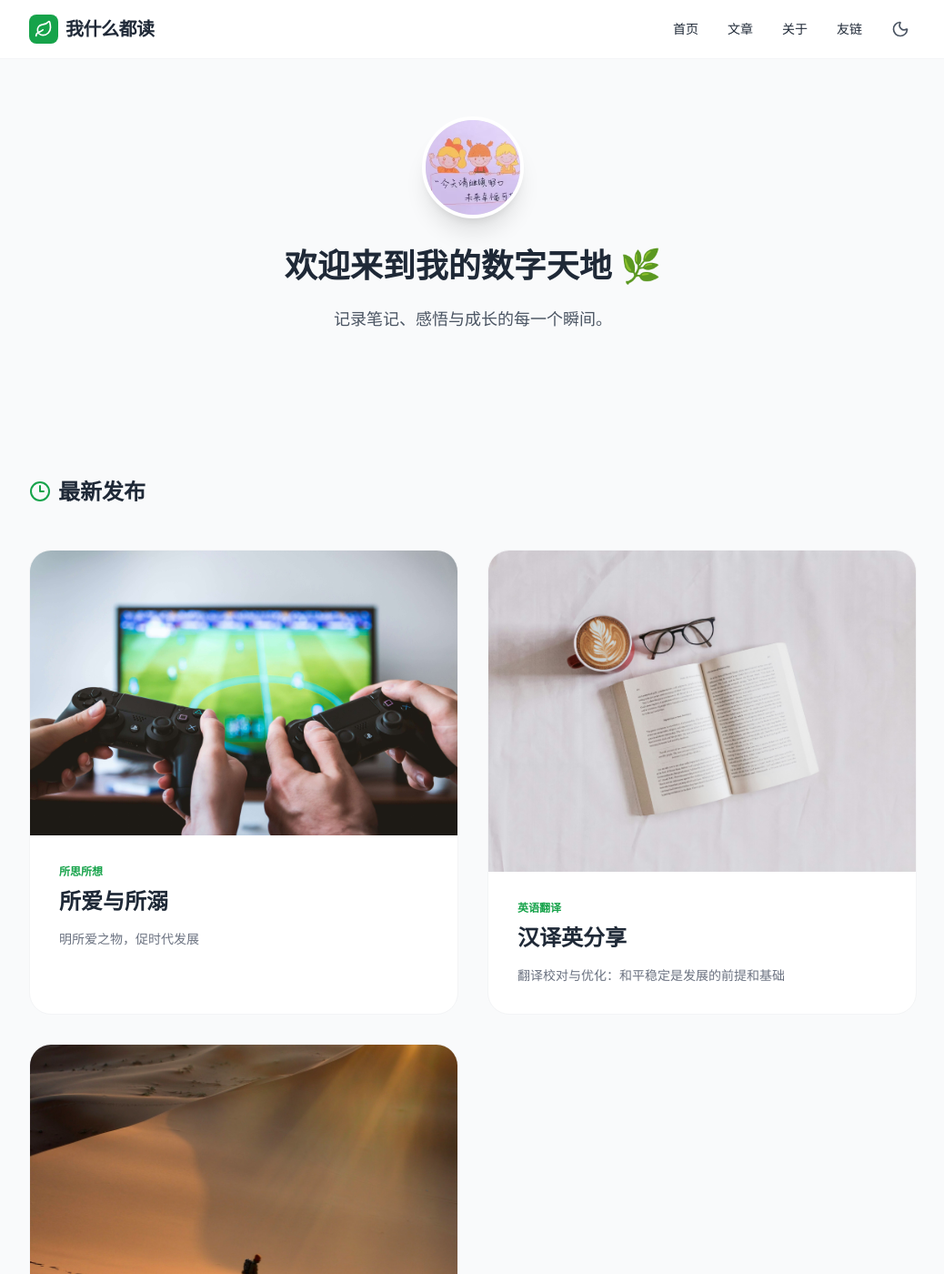
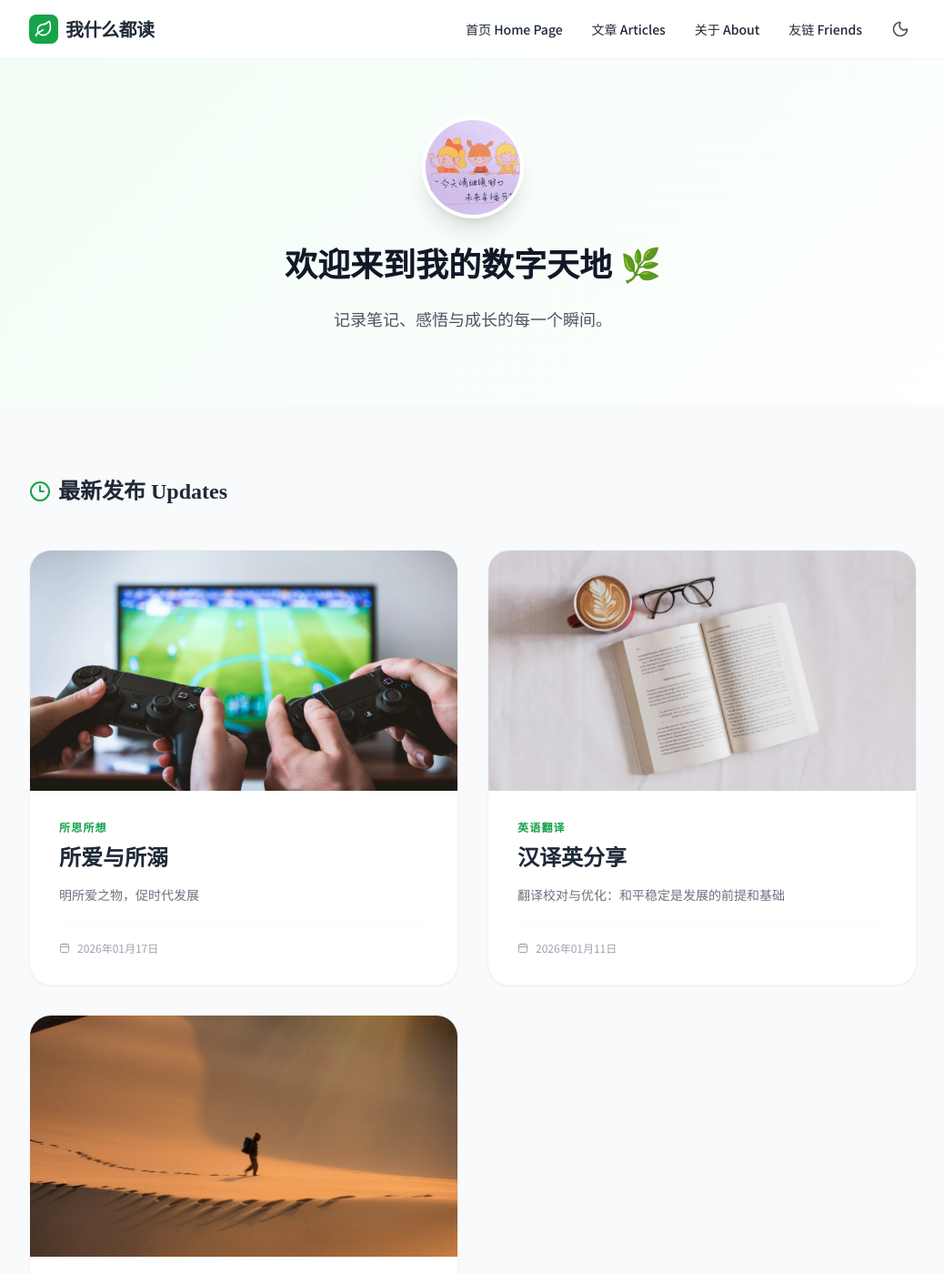
Before and after one commit to whydoIneedaname-cyber/whydoIneedaname-cyber.github.io, a Jekyll site: the page built from index.html, in a window 1280 px wide and 1400 px high. Shown: the whole window at 91% size, without its empty margins (120-1158 px from the left). Built offline with Jekyll 4.4.1, drawn with Linux system fonts in a browser that asks for light colours; nearby versions of some CDN libraries; some of the changed text lies outside the part shown.

```diff
--- a/index.html
+++ b/index.html
@@ -7,54 +7,52 @@
     <meta charset="UTF-8">
     <meta name="viewport" content="width=device-width, initial-scale=1.0">
 
-    <!-- 1. 优先级最高：DNS 预解析 -->
+    <!-- 性能优化：DNS 预解析 -->
     <link rel="dns-prefetch" href="//cdn.tailwindcss.com">
     <link rel="dns-prefetch" href="//fonts.googleapis.com">
     <link rel="dns-prefetch" href="//unpkg.com">
 
     <title>我什么都读的个人空间</title>
 
-    <!-- 2. 核心 CSS (Tailwind) -->
+    <!-- 核心框架 -->
     <script src="https://cdn.tailwindcss.com"></script>
     <script>
         tailwind.config = { darkMode: 'class' }
-        // 立即执行：防止暗黑模式闪屏
         if (localStorage.theme === 'dark' || (!('theme' in localStorage) && window.matchMedia('(prefers-color-scheme: dark)').matches)) {
             document.documentElement.classList.add('dark')
-        } else {
-            document.documentElement.classList.remove('dark')
         }
     </script>
 
     <style>
-        /* 3. 字体优化策略：先使用系统字体，异步加载 Google Fonts */
-        /* 回退字体顺序：系统宋体 -> 华文宋体 -> 衬线体 */
-        .font-serif-custom {
-            font-family: "Noto Serif SC", "Songti SC", "STSong", "SimSun", serif;
+        @import url('https://fonts.googleapis.com/css2?family=Noto+Serif+SC:wght@700&family=Noto+Sans+SC:wght@400;500&display=swap');
+
+        body {
+            font-family: 'Noto Sans SC', sans-serif;
+            -webkit-font-smoothing: antialiased;
         }
-        .font-sans-custom {
-            font-family: "Noto Sans SC", -apple-system, BlinkMacSystemFont, "Segoe UI", Helvetica, Arial, sans-serif;
-        }
+        h1, h2 { font-family: 'Noto Serif SC', serif; }
 
-        body { @extend .font-sans-custom; transition: opacity 0.3s ease; }
-        h1, h2 { @extend .font-serif-custom; }
+        /* 隐藏文章的过渡效果 */
+        .post-hidden { display: none; opacity: 0; transform: translateY(10px); transition: all 0.5s ease; }
+        .post-visible { display: flex !important; opacity: 1; transform: translateY(0); }
 
-        /* 防止图片加载时的容器塌陷 */
-        .aspect-video-placeholder { aspect-ratio: 16 / 9; background-color: #f3f4f6; }
-        .dark .aspect-video-placeholder { background-color: #1f2937; }
+        .img-container { aspect-ratio: 16 / 9; background-color: #f3f4f6; position: relative; overflow: hidden; }
+        .dark .img-container { background-color: #1f2937; }
 
-        /* 菜单动画：优化性能，使用 transform 而非 margin/padding */
-        #mobileMenu { visibility: hidden; opacity: 0; transform: translateY(-10px); transition: all 0.3s cubic-bezier(0.4, 0, 0.2, 1); }
+        .bg-soft-green { background: linear-gradient(135deg, #f0fdf4 0%, #ffffff 100%); }
+        .dark .bg-soft-green { background: linear-gradient(135deg, #064e3b 0%, #111827 100%); }
+
+        #mobileMenu { visibility: hidden; opacity: 0; transform: translateY(-10px); transition: all 0.3s ease; }
         #mobileMenu.active { visibility: visible; opacity: 1; transform: translateY(0); }
     </style>
 
-    <!-- 4. 异步加载非核心字体 -->
+    <!-- 异步加载字体 -->
     <link rel="stylesheet" href="https://fonts.googleapis.com/css2?family=Noto+Serif+SC:wght@700&family=Noto+Sans+SC:wght@400;500&display=swap" media="print" onload="this.media='all'">
-
     <script src="https://cloud.umami.is/script.js" data-website-id="f291870c-3549-4f53-a1c1-5f740bdae6bd"></script>
 </head>
 <body class="bg-gray-50 dark:bg-gray-900 text-gray-800 dark:text-gray-100">
 
+    <!-- 导航栏 -->
     <nav class="fixed w-full bg-white/90 dark:bg-gray-900/90 backdrop-blur-md border-b border-gray-100 dark:border-gray-800 z-[60]">
         <div class="max-w-5xl mx-auto px-6 h-16 flex items-center justify-between">
             <a href="/" class="flex items-center space-x-2">
@@ -63,13 +61,12 @@
                 </div>
                 <span class="text-xl font-bold tracking-tight">我什么都读</span>
             </a>
-
             <div class="flex items-center space-x-2">
                 <div class="hidden md:flex space-x-8 text-sm font-medium mr-4">
-                    <a href="/" class="hover:text-green-600">首页</a>
-                    <a href="#posts" class="hover:text-green-600">文章</a>
-                    <a href="#about" class="hover:text-green-600">关于</a>
-                    <a href="/friends/" class="hover:text-green-600">友链</a>
+                    <a href="/" class="hover:text-green-600">首页 Home Page</a>
+                    <a href="#posts" class="hover:text-green-600">文章 Articles</a>
+                    <a href="#about" class="hover:text-green-600">关于 About</a>
+                    <a href="/friends/" class="hover:text-green-600">友链 Friends</a>
                 </div>
                 <button id="themeToggle" class="p-2 rounded-xl hover:bg-gray-200 dark:hover:bg-gray-800 transition-all">
                     <i data-lucide="sun" class="hidden dark:block w-5 h-5 text-yellow-400"></i>
@@ -82,7 +79,7 @@
         </div>
     </nav>
 
-    <!-- 手机导航层 (非透明，确保清晰) -->
+    <!-- 手机导航层 -->
     <div id="mobileMenu" class="fixed inset-0 bg-white dark:bg-gray-950 z-[100] flex flex-col items-center justify-center space-y-10 md:hidden">
         <button id="closeMenu" class="absolute top-8 right-8 p-3"><i data-lucide="x" class="w-10 h-10"></i></button>
         <nav class="flex flex-col items-center space-y-8 text-3xl font-bold">
@@ -94,50 +91,82 @@
     </div>
 
     <header class="bg-soft-green pt-32 pb-20 px-6 text-center">
-        <div class="w-28 h-28 rounded-full border-4 border-white dark:border-gray-800 shadow-xl overflow-hidden mx-auto mb-8 bg-gray-200">
-            <img src="{{ '/avatar.jpg' | relative_url }}" alt="头像" class="w-full h-full object-cover" loading="eager">
+        <div class="w-28 h-28 rounded-full border-4 border-white dark:border-gray-800 shadow-xl overflow-hidden mx-auto mb-8 bg-gray-100">
+            <img src="{{ '/avatar.jpg' | relative_url }}" alt="头像" class="w-full h-full object-cover">
         </div>
-        <h1 class="text-4xl font-bold mb-6">欢迎来到我的数字天地 🌿</h1>
+        <h1 class="text-4xl font-bold mb-6 text-gray-900 dark:text-white">欢迎来到我的数字天地 🌿</h1>
         <p class="text-lg text-gray-600 dark:text-gray-400 max-w-lg mx-auto">记录笔记、感悟与成长的每一个瞬间。</p>
     </header>
 
+    <!-- 文章列表部分 -->
     <main id="posts" class="max-w-5xl mx-auto px-6 py-20">
         <h2 class="text-2xl font-bold mb-12 flex items-center gap-2">
-            <i data-lucide="clock-3" class="w-6 h-6 text-green-600"></i>最新发布
+            <i data-lucide="clock-3" class="w-6 h-6 text-green-600"></i>
+            最新发布 Updates
         </h2>
-        <div class="grid md:grid-cols-2 gap-8">
+
+        <div id="postContainer" class="grid md:grid-cols-2 gap-8">
             {% for post in site.posts %}
-            <article class="bg-white dark:bg-gray-800 rounded-3xl border border-gray-100 dark:border-gray-700 overflow-hidden hover:shadow-xl transition-all duration-300 flex flex-col">
-                <div class="aspect-video-placeholder">
+            <!-- 使用 loop.index 判断是否为前 4 篇 -->
+            <article class="article-card bg-white dark:bg-gray-800 rounded-3xl border border-gray-100 dark:border-gray-700 overflow-hidden hover:shadow-xl transition-all duration-300 flex flex-col {% if forloop.index > 4 %}post-hidden{% endif %} shadow-sm">
+                <div class="img-container">
                     {% if post.image %}
                     <img src="{{ post.image | relative_url }}" loading="lazy" class="w-full h-full object-cover" alt="{{ post.title }}">
                     {% else %}
                     <div class="w-full h-full flex items-center justify-center text-gray-200 dark:text-gray-700"><i data-lucide="image" class="w-12 h-12"></i></div>
                     {% endif %}
                 </div>
-                <div class="p-8">
-                    <div class="text-xs font-bold text-green-600 mb-2 uppercase">{{ post.category | default: "随笔" }}</div>
-                    <h3 class="text-2xl font-bold mb-4 hover:text-green-600 transition-colors">
+                <div class="p-8 flex flex-col flex-1">
+                    <div class="text-xs font-bold text-green-600 mb-2 uppercase tracking-widest">{{ post.category | default: "随笔" }}</div>
+                    <h3 class="text-2xl font-bold mb-4 hover:text-green-600 transition-colors line-clamp-2">
                         <a href="{{ post.url | relative_url }}">{{ post.title }}</a>
                     </h3>
-                    <p class="text-gray-500 text-sm line-clamp-2">{{ post.excerpt | strip_html | truncate: 80 }}</p>
+                    <p class="text-gray-500 dark:text-gray-400 text-sm line-clamp-2 mb-6">{{ post.excerpt | strip_html | truncate: 80 }}</p>
+                    <div class="mt-auto pt-4 border-t border-gray-50 dark:border-gray-700/50 flex items-center text-xs text-gray-400">
+                        <i data-lucide="calendar" class="w-3 h-3 mr-2"></i> {{ post.date | date: "%Y年%m月%d日" }}
+                    </div>
                 </div>
             </article>
             {% endfor %}
         </div>
+
+        <!-- 查看更多按钮 -->
+        {% if site.posts.size > 4 %}
+        <div id="loadMoreArea" class="mt-16 text-center">
+            <button id="loadMoreBtn" class="inline-flex items-center gap-2 px-8 py-4 bg-white dark:bg-gray-800 border border-gray-200 dark:border-gray-700 rounded-2xl font-bold text-gray-600 dark:text-gray-300 hover:border-green-600 hover:text-green-600 transition-all group">
+                <span>查看更多文章 Read More</span>
+                <i data-lucide="chevron-down" class="w-5 h-5 group-hover:translate-y-1 transition-transform"></i>
+            </button>
+        </div>
+        {% endif %}
     </main>
 
     <footer class="py-12 border-t dark:border-gray-800 text-center text-gray-400 text-sm">
-        © 2026 我什么都读.
+        © 2026 我什么都读的个人日志.
     </footer>
 
-    <!-- 底部脚本加载 -->
     <script src="https://unpkg.com/lucide@latest"></script>
     <script>
-        // 初始化图标
         lucide.createIcons();
 
-        // 极简菜单逻辑
+        // 查看更多逻辑
+        const loadMoreBtn = document.getElementById('loadMoreBtn');
+        const hiddenPosts = document.querySelectorAll('.post-hidden');
+
+        if (loadMoreBtn) {
+            loadMoreBtn.onclick = () => {
+                hiddenPosts.forEach((post, index) => {
+                    // 设置一个小的延迟，让展开看起来更丝滑
+                    setTimeout(() => {
+                        post.classList.add('post-visible');
+                    }, index * 100);
+                });
+                // 展开后隐藏按钮区域
+                document.getElementById('loadMoreArea').style.display = 'none';
+            };
+        }
+
+        // 手机菜单
         const mMenu = document.getElementById('mobileMenu');
         const toggleMenu = (show) => {
             mMenu.classList.toggle('active', show);
```
